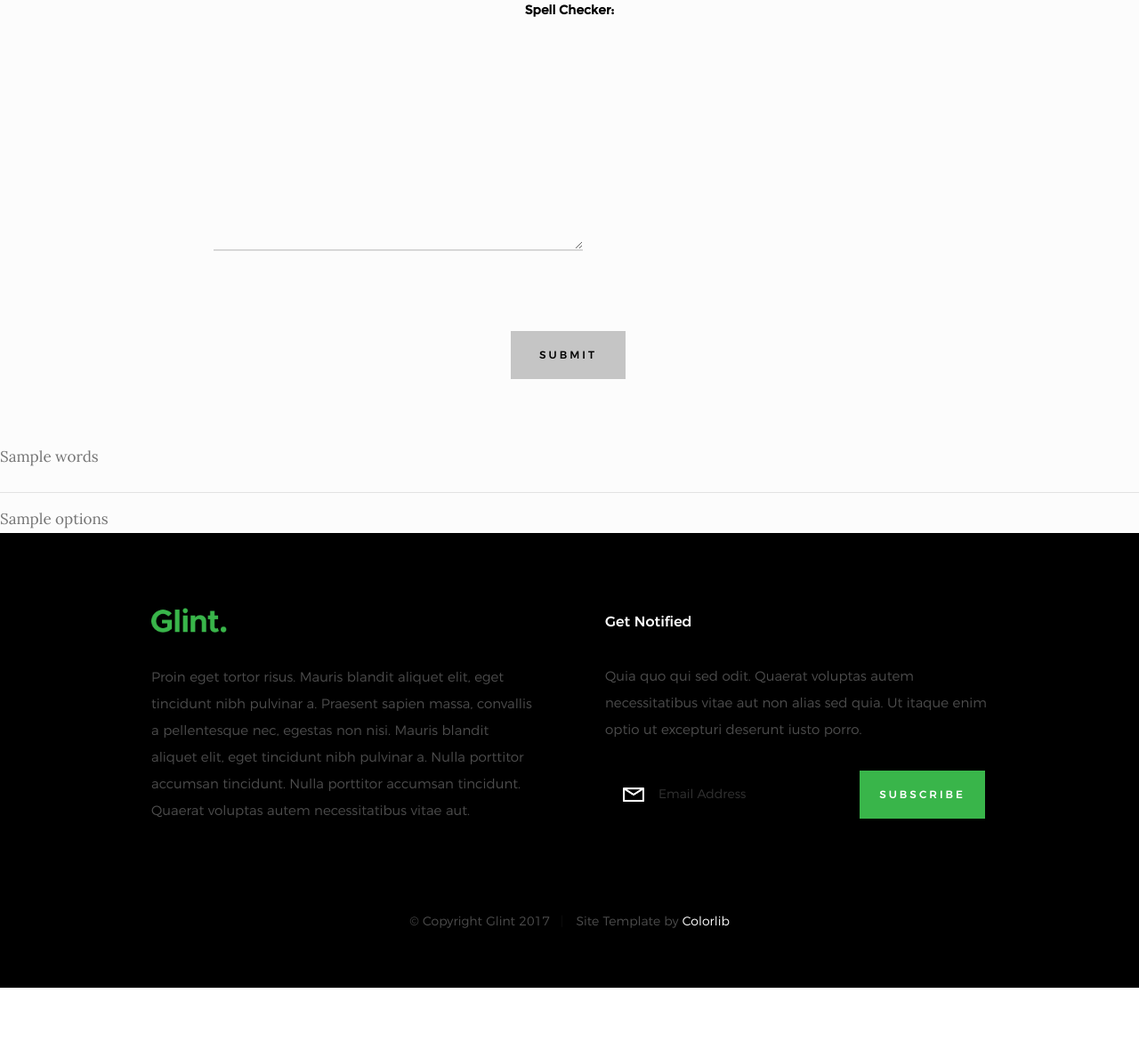
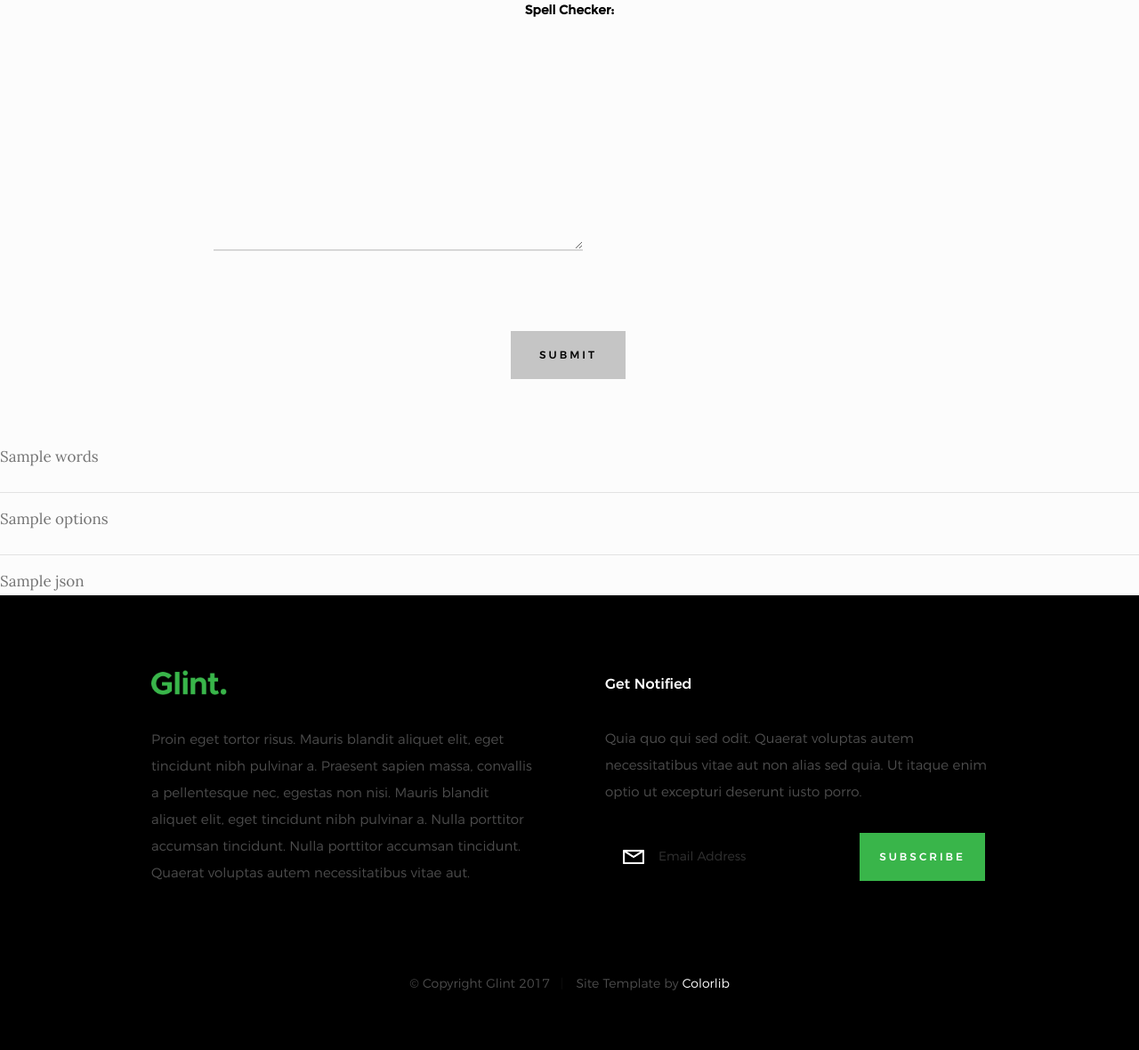
Before and after one commit to fioyedemola1/Corp_website, a Flask app: template templates/proj2.html in a window 1280 px wide. Shown: the part 119-1299 px from the top of the page at 89% size. Before the commit the page ends 1229 px from the top, so only its background shows below. Run offline with Flask 2, Linux system fonts and the light colour scheme; the template is opened without the code that fills it: most values are stand-ins (such as "Sample title", 1, 10 or a date in 2020); some libraries are stand-ins or nearby versions.

Commit message:
proj2_add

```diff
--- a/server.py
+++ b/server.py
@@ -1,5 +1,5 @@
 from flask import Flask, render_template, request
-
+import json
 from models import word_corr, detect_text, API
 from werkzeug.utils import secure_filename
 import os
@@ -44,6 +44,8 @@ def proj2():
         word,options = word_corr(f)
         content['words'] = word
         content['options'] = options
+        content['json'] = json.dumps(options)
+
 
 
         # do logic here
--- a/templates/proj2.html
+++ b/templates/proj2.html
@@ -21,9 +21,14 @@
 
   </div>
  </section> <!-- end styles -->
+
+
 {{ value.words }}
 <hr>
+
 {{ value.options }}
+<hr>
+{{ value.json }}
 
 
 
```
